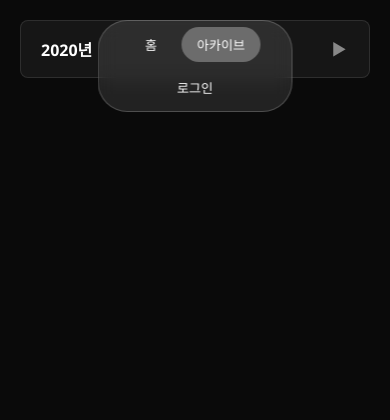
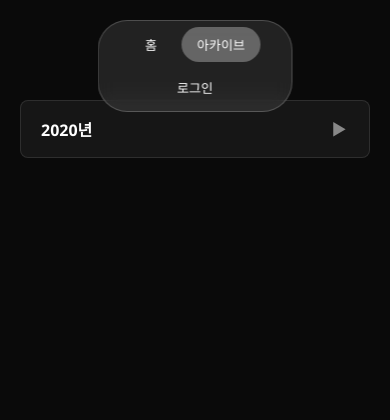
Before and after one commit to Junghyerim0818/iu-archive, a Flask app: page /archive in a window 390 px wide. Shown: the top 420 px of the page. Before the commit the page ends 112 px from the top, so only its background shows below. Run offline with Flask 3, Linux system fonts and the light colour scheme; tables that the repository leaves empty hold one stand-in row (values such as "Sample post").

Commit message:
Add files via upload

```diff
--- a/static/style.css
+++ b/static/style.css
@@ -248,7 +248,7 @@ h1.iu {
 }
 
 .month-list, .day-list {
-  padding-left: 20px;
+  padding: 20px;
 }
 
 .day-content {
@@ -996,6 +996,7 @@ h1.iu {
 
   .container {
     padding: 20px;
+    margin-top: 5rem;
   }
 
   .day-content {
```
